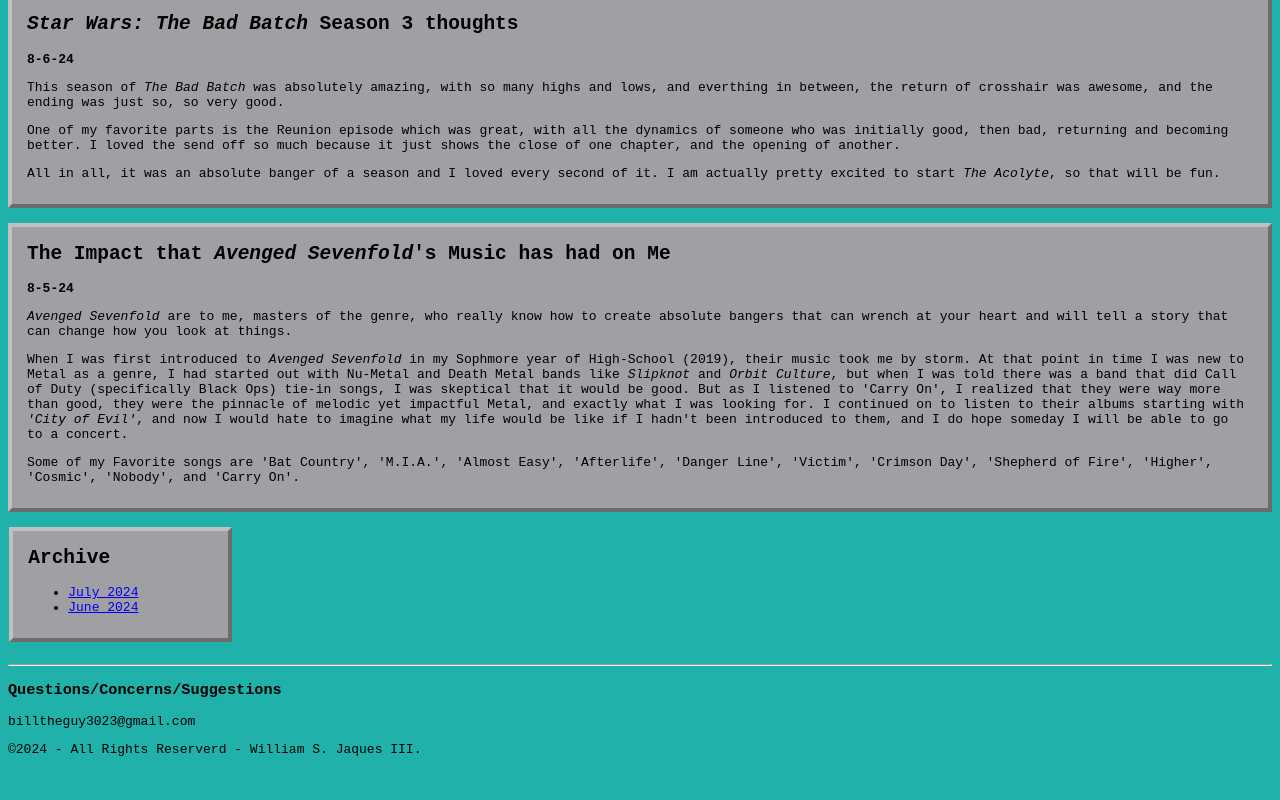
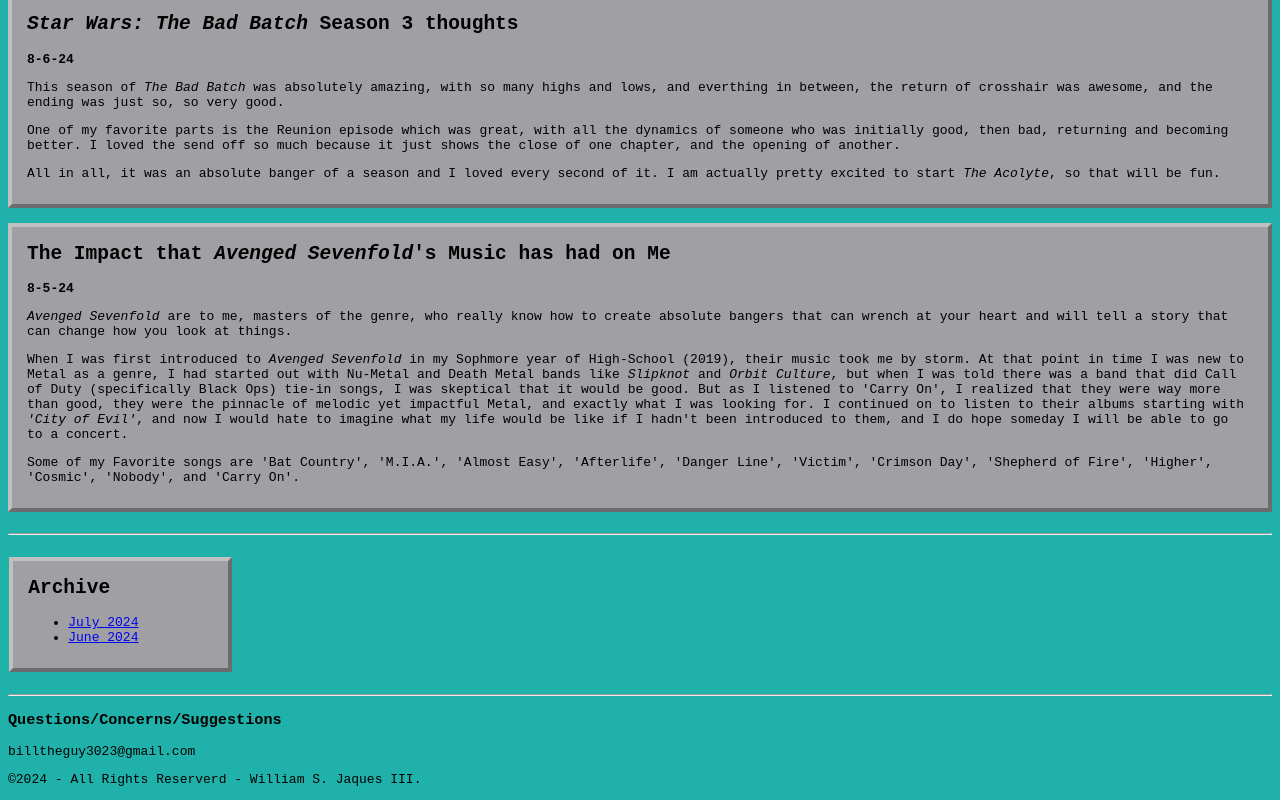
Before and after one commit to billhasarrived/an-average-site, a plain HTML site: page blog.html in a window 1280 px wide. Shown: the part 453-1253 px from the top of the page. Before the commit the page ends 1223 px from the top, so only its background shows below. Drawn offline with Linux system fonts and the light colour scheme.

Commit message:
Update Site Files 8-20-2024 2

```diff
--- a/blog.html
+++ b/blog.html
@@ -7,6 +7,7 @@
     <link href="/style.css" rel="stylesheet" type="text/css" media="all">
     <link rel="icon" type="image/x-icon" href="/skeletonjam.png">
   </head>
+
   <body>
 
     <header>
@@ -27,6 +28,8 @@
     <br>
     <hr>
     <br>
+
+
 
     <article>
       <h2>My Thanks for an Updated <i>Doctor Who</i> Timeline</h2>
@@ -63,6 +66,8 @@
     </article>
 
     <br>
+    <hr>
+    <br>
 
     <div class="archive">
       <h2>Archive</h2>
```
Also changed, not shown: index.html (+1 -0 lines), changelog.txt, neocities.png (added). Lines whose indentation alone changed are shown as unchanged.
